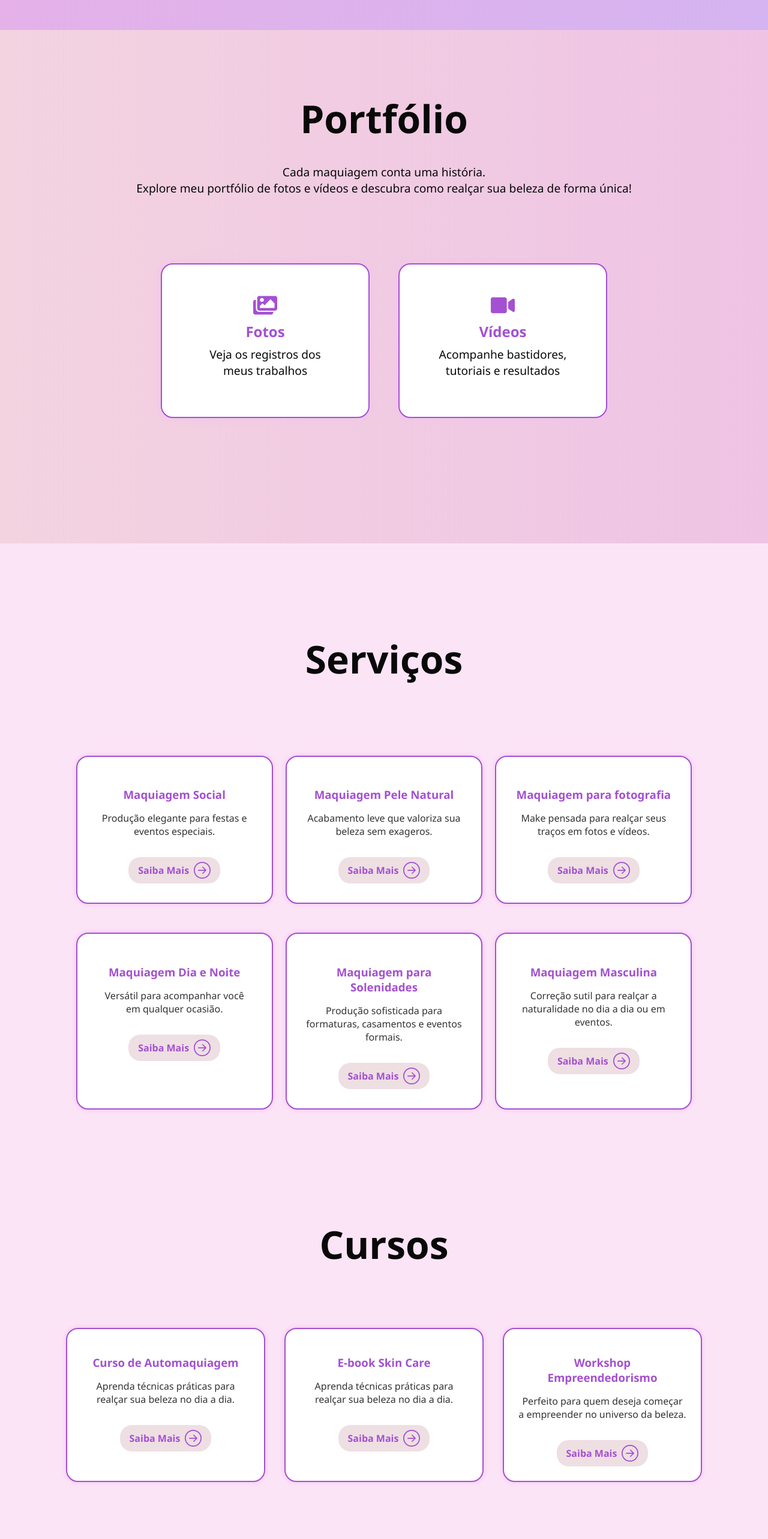
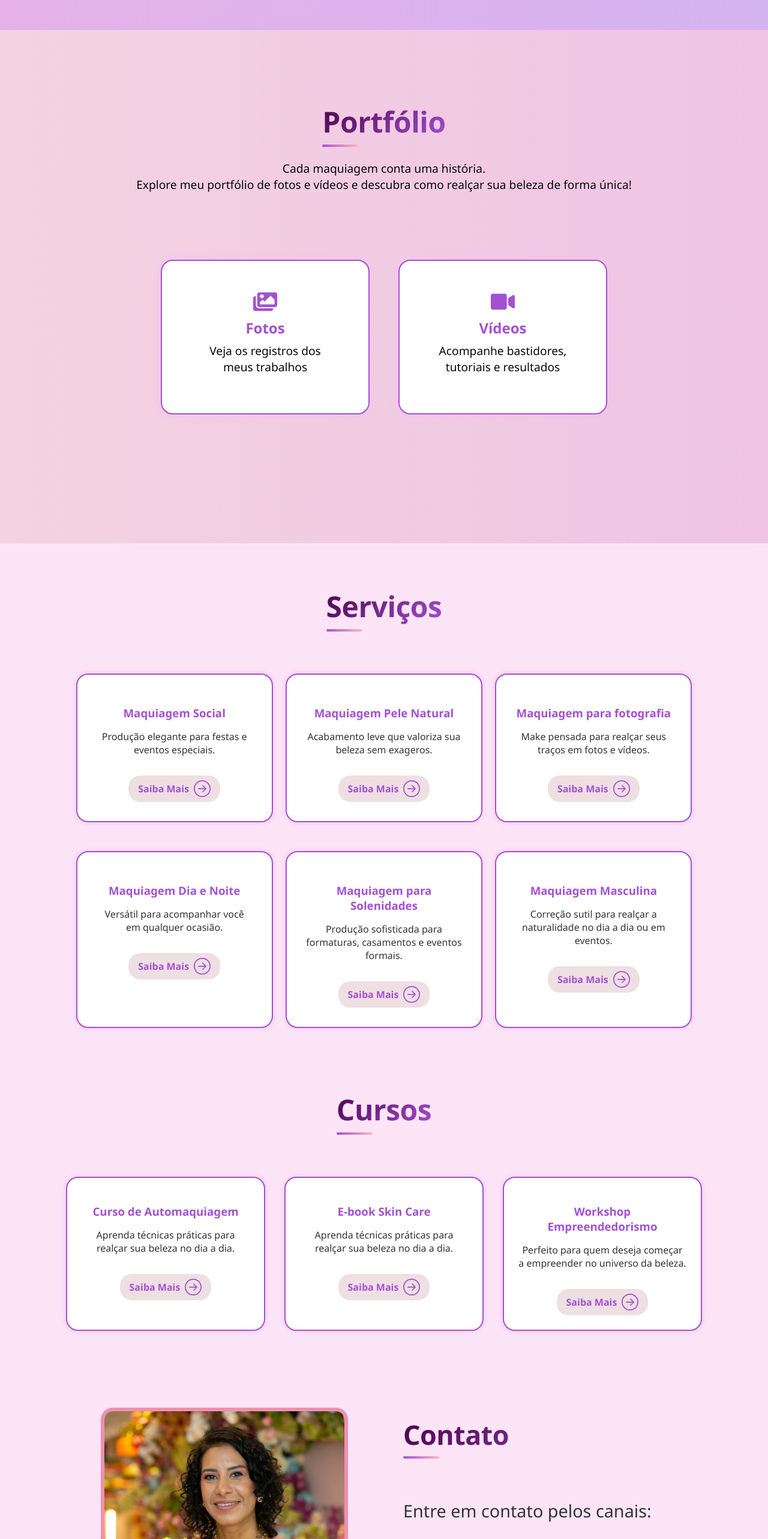
Before and after one commit to Barbaracoosta/website-maquiadora-react, a React (Create React App) app: page / in a window 1280 px wide. Shown: the part 1780-4346 px from the top of the page at 60% size. Built offline with nearby package versions, Linux system fonts and the light colour scheme.

Commit message:
Personalizando titulos de contato, serviços, cursos e portfolio

```diff
--- a/src/components/Contato.css
+++ b/src/components/Contato.css
@@ -4,19 +4,36 @@
   align-items: center;
   min-height: 100vh;
 }
+
 .contato-titulo {
-  text-align: center;
-  font-size: 4rem;
-  font-weight: bold;
-  margin-bottom: 4rem;
-  color: #333;
+  font-size: 2.8rem;
+  background: linear-gradient(135deg, #4a034b 0%, #a450d2 100%);
+  -webkit-background-clip: text;
+  background-clip: text;
+  color: transparent;
+  margin-bottom: 3rem;
+  font-weight: 700;
+  letter-spacing: -0.5px;
+  position: relative;
+  display: inline-block;
+}
+
+.contato-titulo::after {
+  content: "";
+  position: absolute;
+  bottom: -10px;
+  left: 0;
+  width: 60px;
+  height: 4px;
+  background: linear-gradient(90deg, #a450d2, #ffb6c1);
+  border-radius: 2px;
 }
 
 .contato-container {
   display: flex;
   justify-content: center;
   align-items: center;
-  gap: 3rem;
+  gap: 4rem;
   flex-wrap: wrap;
   max-width: 1000px;
   margin: 0 auto;
@@ -30,11 +47,12 @@
 
 .foto {
   width: 400px;
-  height: 500px;
+  height: 600px;
   border-radius: 20px;
   object-fit: cover;
   border: 6px solid #ef90b1;
-  transition: transform 0.3s
+  transition: transform 0.3s;
+  margin-top: 4rem;
 }
 
 .foto:hover {
@@ -45,7 +63,7 @@
   flex: 1;
   display: flex;
   flex-direction: column;
-  justify-content: center;
+  justify-content: flex-start;
   text-align: left;
 }
 
@@ -130,11 +148,9 @@
     width: 100%;
     max-width: 300px;
     height: auto;
+    margin-top: 2re;
   }
 
-  .contato-conteudo h2 {
-    font-size: 2rem;
-  }
 
   .contato-conteudo p {
     font-size: 1rem;
--- a/src/components/Contato.jsx
+++ b/src/components/Contato.jsx
@@ -4,12 +4,13 @@ import "./Contato.css";
 function Contato() {
   return (
     <section id="contato">
-      <h2 className="contato-titulo">Contato</h2>
+
       <div className="contato-container">
         <div className="foto-container">
           <img src="/PAM-FOTO2.jpeg" alt="Pamella" className="foto" />
         </div>
         <div className="contato-conteudo">
+          <h2 className="contato-titulo">Contato</h2>
           <p>Entre em contato pelos canais:</p>
 
           <div className="cards-container">
--- a/src/components/Cursos.css
+++ b/src/components/Cursos.css
@@ -1,10 +1,27 @@
 #cursos h2 {
-  padding: 4rem 2rem;
-  text-align: center;
-  font-size: 4rem;
-  color: #090909;
-  margin-bottom: 1rem;
+  font-size: 3rem;
+  background: linear-gradient(135deg, #4a034b 0%, #a450d2 100%);
+  -webkit-background-clip: text;
+  background-clip: text;
+  color: transparent;
+  margin-bottom: 3rem;
+  font-weight: 700;
+  letter-spacing: -0.5px;
+  position: relative;
+  display: inline-block;
 }
+
+#cursos h2::after {
+  content: "";
+  position: absolute;
+  bottom: -10px;
+  left: 0;
+  width: 60px;
+  height: 4px;
+  background: linear-gradient(90deg, #a450d2, #ffb6c1);
+  border-radius: 2px;
+}
+
 
 .lista-cursos {
   display: flex;
@@ -68,10 +85,6 @@
 }
 
 @media (max-width: 600px) {
-  #cursos h2 {
-    font-size: 2rem;
-    padding: 2rem 1rem;
-  }
 
   .lista-cursos {
     flex-direction: column;
--- a/src/components/Portfolio.css
+++ b/src/components/Portfolio.css
@@ -9,12 +9,27 @@
 }
 
 #portfolio h2 {
-  padding: 1rem;
-  margin-top: 0.5rem;
-  text-align: center;
-  font-size: 4rem;
-  color: #090909;
-  margin-bottom: 0.5rem;
+  font-size: 3rem;
+  background: linear-gradient(135deg, #4a034b 0%, #a450d2 100%);
+  -webkit-background-clip: text;
+  background-clip: text;
+  color: transparent;
+  margin-bottom: 1.5rem;
+  font-weight: 700;
+  letter-spacing: -0.5px;
+  position: relative;
+  display: inline-block;
+}
+
+#portfolio h2::after {
+  content: "";
+  position: absolute;
+  bottom: -10px;
+  left: 0;
+  width: 60px;
+  height: 4px;
+  background: linear-gradient(90deg, #a450d2, #ffb6c1);
+  border-radius: 2px;
 }
 
 #portfolio p {
--- a/src/components/Servicos.css
+++ b/src/components/Servicos.css
@@ -1,8 +1,25 @@
 #servicos h2 {
-  padding: 4rem 2rem;
-  text-align: center;
-  font-size: 4rem;
-  color: #090909;
+  font-size: 3rem;
+  background: linear-gradient(135deg, #4a034b 0%, #a450d2 100%);
+  -webkit-background-clip: text;
+  background-clip: text;
+  color: transparent;
+  margin-bottom: 3rem;
+  font-weight: 700;
+  letter-spacing: -0.5px;
+  position: relative;
+  display: inline-block;
+}
+
+#servicos h2::after {
+  content: "";
+  position: absolute;
+  bottom: -10px;
+  left: 0;
+  width: 60px;
+  height: 4px;
+  background: linear-gradient(90deg, #a450d2, #ffb6c1);
+  border-radius: 2px;
 }
 
 .cards-servicos {
```
